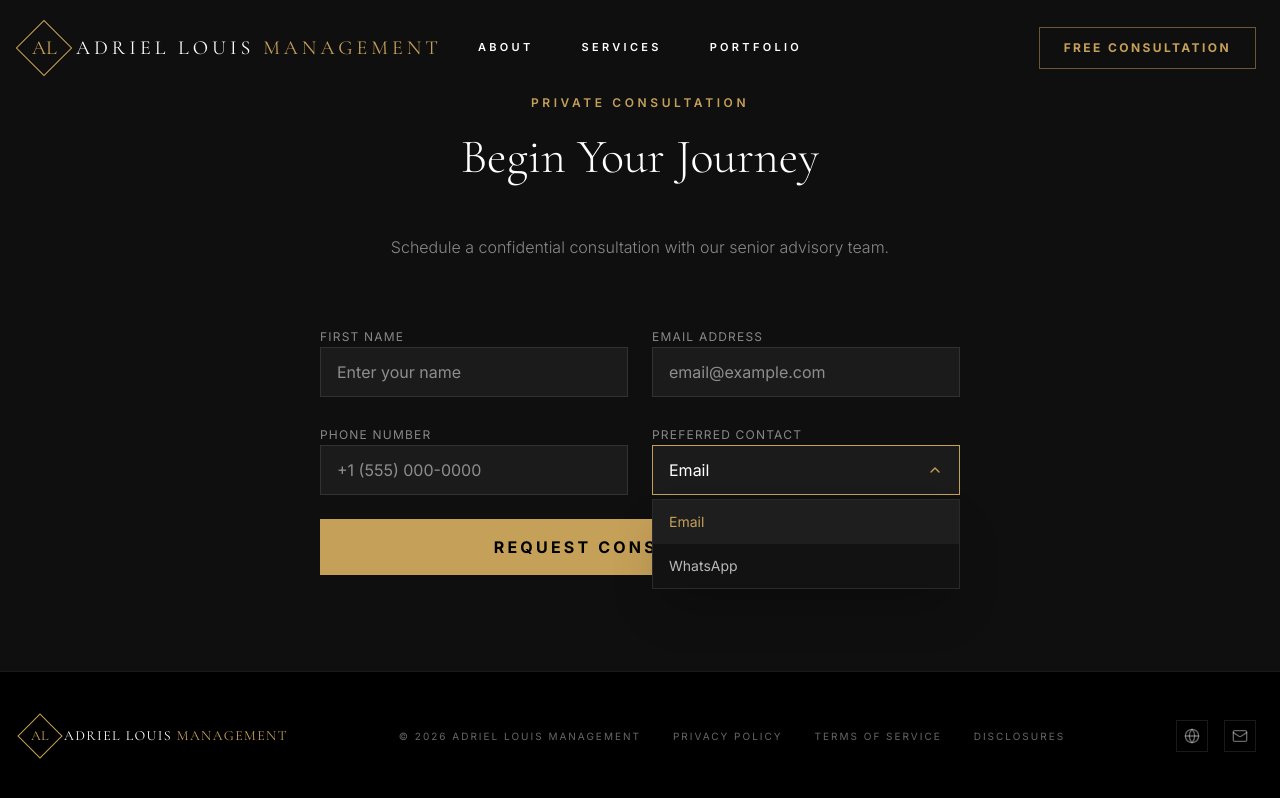
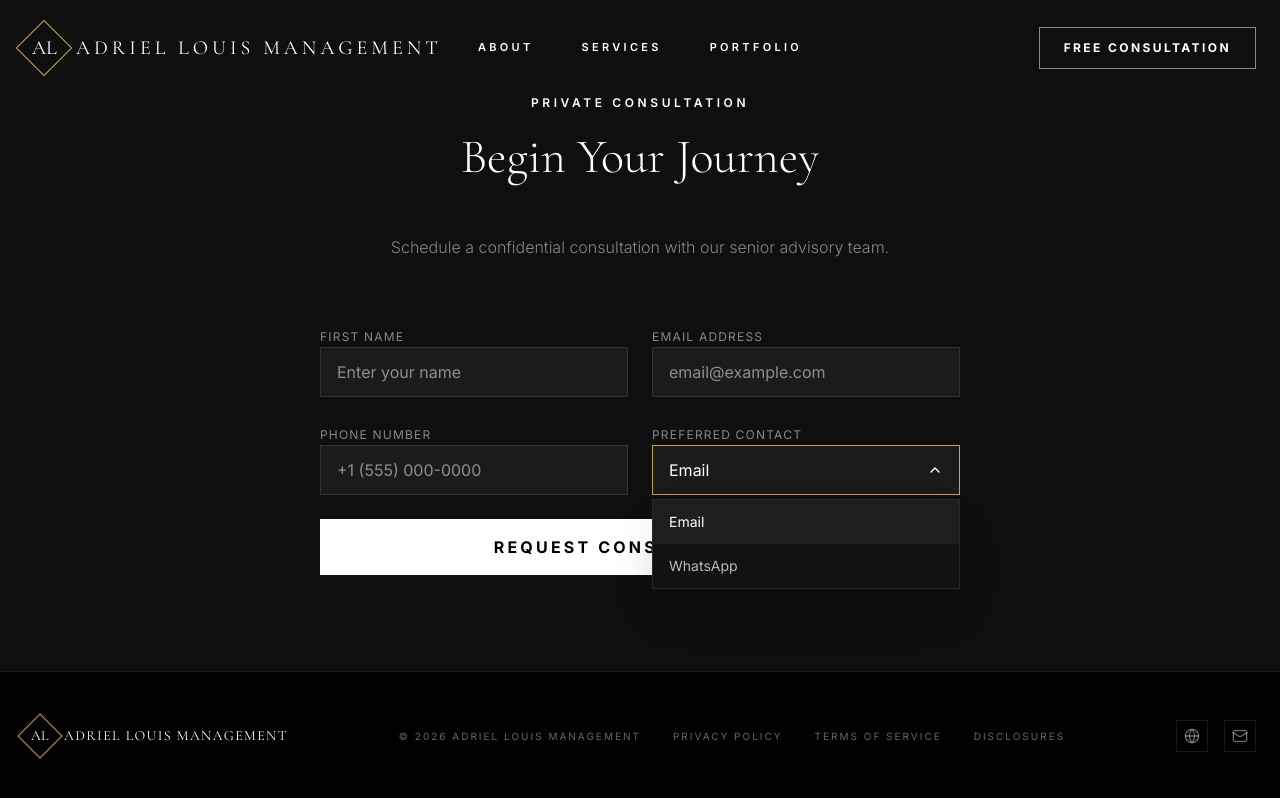
Before and after one commit to jwirjono/orthodox-wealth-management, a React (Vite) app: page / in a window 1280 px wide. Both pictures are taken after a click on the button "Email". Shown: the part 3600-4398 px from the top of the page. Built offline with nearby package versions, Linux system fonts and the light colour scheme.

Commit message:
change font to black and white

```diff
--- a/src/App.tsx
+++ b/src/App.tsx
@@ -53,7 +53,7 @@ const SectionHeading = ({ children, subtitle }: { children: React.ReactNode; sub
       <motion.p
         initial={{ opacity: 0, y: 10 }}
         whileInView={{ opacity: 1, y: 0 }}
-        className="text-gold uppercase tracking-[0.3em] text-xs font-semibold mb-4"
+        className=" uppercase tracking-[0.3em] text-xs font-semibold mb-4"
       >
         {subtitle}
       </motion.p>
@@ -89,7 +89,7 @@ const CustomSelect = ({
         <span className={cn(value ? "text-white" : "text-white/30")}>
           {value || "Select option"}
         </span>
-        <ChevronDown className={cn("w-4 h-4 text-gold transition-transform duration-300", isOpen && "rotate-180")} />
+        <ChevronDown className={cn("w-4 h-4  transition-transform duration-300", isOpen && "rotate-180")} />
       </button>
 
       <AnimatePresence>
@@ -116,7 +116,7 @@ const CustomSelect = ({
                   }}
                   className={cn(
                     "w-full text-left px-4 py-3 text-sm transition-colors hover:bg-gold hover:text-black",
-                    value === option ? "text-gold bg-white/5" : "text-white/70"
+                    value === option ? " bg-white/5" : "text-white/70"
                   )}
                 >
                   {option}
@@ -194,26 +194,26 @@ export default function App() {
           {/* Logo - Left */}
           <div className="flex-1 basis-0 flex items-center gap-3">
             <div className="w-10 h-10 border border-gold flex items-center justify-center rotate-45 group hover:bg-gold transition-all duration-500 cursor-pointer">
-              <span className="rotate-[-45deg] font-serif text-xl text-gold group-hover:text-black transition-colors">AL</span>
+              <span className="rotate-[-45deg] font-serif text-xl  group-hover:text-black transition-colors">AL</span>
             </div>
             <span className="font-serif text-xl tracking-[0.2em] uppercase hidden lg:block">
-              Adriel Louis <span className="text-gold">Management</span>
+              Adriel Louis <span className="">Management</span>
             </span>
           </div>
 
           {/* Navigation Links - Centered */}
           <div className="hidden md:flex items-center justify-center gap-12 text-[11px] uppercase tracking-[0.3em] font-semibold">
-            <a href="#about" className="hover:text-gold transition-all relative group py-2">
+            <a href="#about" className="hover: transition-all relative group py-2">
               About
-              <span className="absolute bottom-0 left-0 w-0 h-[1px] bg-gold transition-all duration-300 group-hover:w-full" />
+              <span className="absolute bottom-0 left-0 w-0 h-[1px] bg-white transition-all duration-300 group-hover:w-full" />
             </a>
-            <a href="#services" className="hover:text-gold transition-all relative group py-2">
+            <a href="#services" className="hover: transition-all relative group py-2">
               Services
-              <span className="absolute bottom-0 left-0 w-0 h-[1px] bg-gold transition-all duration-300 group-hover:w-full" />
+              <span className="absolute bottom-0 left-0 w-0 h-[1px] bg-white transition-all duration-300 group-hover:w-full" />
             </a>
-            <a href="#portfolio" className="hover:text-gold transition-all relative group py-2">
+            <a href="#portfolio" className="hover: transition-all relative group py-2">
               Portfolio
-              <span className="absolute bottom-0 left-0 w-0 h-[1px] bg-gold transition-all duration-300 group-hover:w-full" />
+              <span className="absolute bottom-0 left-0 w-0 h-[1px] bg-white transition-all duration-300 group-hover:w-full" />
             </a>
           </div>
 
@@ -221,9 +221,9 @@ export default function App() {
           <div className="flex-1 basis-0 flex justify-end">
             <a
               href="#contact"
-              className="group relative px-6 py-3 overflow-hidden border border-gold/50 text-gold text-[10px] sm:text-xs uppercase tracking-[0.2em] font-bold transition-all hover:text-black"
+              className="group relative px-6 py-3 overflow-hidden border border-white/50  text-[10px] sm:text-xs uppercase tracking-[0.2em] font-bold transition-all hover:text-black"
             >
-              <span className="absolute inset-0 w-0 bg-gold transition-all duration-500 ease-out group-hover:w-full" />
+              <span className="absolute inset-0 w-0 bg-white transition-all duration-500 ease-out group-hover:w-full" />
               <span className="relative z-10">Free Consultation</span>
             </a>
           </div>
@@ -250,7 +250,7 @@ export default function App() {
           >
             <h1 className="text-4xl sm:text-6xl md:text-7xl lg:text-8xl font-light mb-6 sm:mb-10 leading-[1.1]">
               Preserving Wealth.<br />
-              <span className="italic font-serif text-gold">Defining Legacies.</span>
+              <span className="italic font-serif ">Defining Legacies.</span>
             </h1>
             <p className="text-base sm:text-lg md:text-xl text-white/60 max-w-2xl mx-auto mb-10 sm:mb-16 font-light leading-relaxed px-4">
               Bespoke financial strategies for the world's most discerning individuals and families.
@@ -261,11 +261,11 @@ export default function App() {
           <div className="grid grid-cols-1 sm:grid-cols-2 gap-8 sm:gap-16 max-w-2xl mx-auto mt-12 sm:mt-24">
             <div className="text-center">
               <Counter value={2.5} suffix="B+" duration={2.5} />
-              <p className="text-gold uppercase tracking-[0.2em] text-[10px] sm:text-xs mt-3 font-semibold">Assets Under Management</p>
+              <p className=" uppercase tracking-[0.2em] text-[10px] sm:text-xs mt-3 font-semibold">Assets Under Management</p>
             </div>
             <div className="text-center">
               <Counter value={150} suffix="+" duration={2} />
-              <p className="text-gold uppercase tracking-[0.2em] text-[10px] sm:text-xs mt-3 font-semibold">Global Clients</p>
+              <p className=" uppercase tracking-[0.2em] text-[10px] sm:text-xs mt-3 font-semibold">Global Clients</p>
             </div>
           </div>
         </div>
@@ -312,11 +312,11 @@ export default function App() {
                   window.location.hash = "contact";
                 }}
               >
-                <item.icon className="w-10 h-10 text-gold mb-6 group-hover:scale-110 transition-transform" />
+                <item.icon className="w-10 h-10  mb-6 group-hover:scale-110 transition-transform" />
                 <h3 className="text-2xl mb-4">{item.title}</h3>
                 <p className="text-white/50 mb-8 font-light leading-relaxed">{item.desc}</p>
 
-                <button className="flex items-center gap-2 text-gold text-sm uppercase tracking-widest font-semibold group-hover:gap-4 transition-all">
+                <button className="flex items-center gap-2  text-sm uppercase tracking-widest font-semibold group-hover:gap-4 transition-all">
                   Explore {item.purpose} <ChevronRight className="w-4 h-4" />
                 </button>
 
@@ -406,7 +406,7 @@ export default function App() {
             ].map((item, i) => (
               <div key={i} className="text-center">
                 <div className="w-16 h-16 border border-gold/30 flex items-center justify-center mx-auto mb-6 rotate-45 group hover:bg-gold transition-all">
-                  <item.icon className="w-8 h-8 text-gold rotate-[-45deg] group-hover:text-black" />
+                  <item.icon className="w-8 h-8  rotate-[-45deg] group-hover:text-black" />
                 </div>
                 <h4 className="text-xl mb-3">{item.title}</h4>
                 <p className="text-white/50 text-sm font-light leading-relaxed">{item.desc}</p>
@@ -430,7 +430,7 @@ export default function App() {
                   { step: "04", title: "Monitoring", desc: "Continuous rebalancing and tactical adjustments." }
                 ].map((item, i) => (
                   <div key={i} className="flex gap-8">
-                    <span className="font-serif text-4xl text-gold/30">{item.step}</span>
+                    <span className="font-serif text-4xl /30">{item.step}</span>
                     <div>
                       <h5 className="text-xl mb-2">{item.title}</h5>
                       <p className="text-white/50 font-light">{item.desc}</p>
@@ -452,7 +452,7 @@ export default function App() {
                   <div key={i} className="space-y-2">
                     <div className="flex justify-between text-sm uppercase tracking-widest">
                       <span>{item.label}</span>
-                      <span className="text-gold">{item.value}</span>
+                      <span className="">{item.value}</span>
                     </div>
                     <div className="h-1 bg-white/5 overflow-hidden">
                       <motion.div
@@ -537,7 +537,7 @@ export default function App() {
 
             <button
               disabled={isSubmitting}
-              className="w-full py-4 bg-gold text-black uppercase tracking-[0.2em] font-bold hover:bg-gold-dark transition-all flex items-center justify-center gap-2 disabled:opacity-50"
+              className="w-full py-4 bg-white text-black uppercase tracking-[0.2em] font-bold hover:bg-gold transition-all flex items-center justify-center gap-2 disabled:opacity-50"
             >
               {isSubmitting ? (
                 <div className="w-5 h-5 border-2 border-black/30 border-t-black rounded-full animate-spin" />
@@ -577,17 +577,17 @@ export default function App() {
         <div className="max-w-7xl mx-auto px-6 flex flex-col md:flex-row justify-between items-center gap-8">
           <div className="flex items-center gap-2">
             <div className="w-8 h-8 border border-gold flex items-center justify-center rotate-45">
-              <span className="rotate-[-45deg] font-serif text-sm text-gold">AL</span>
+              <span className="rotate-[-45deg] font-serif text-sm ">AL</span>
             </div>
             <span className="font-serif text-sm tracking-widest uppercase">
-              Adriel Louis <span className="text-gold">Management</span>
+              Adriel Louis <span className="">Management</span>
             </span>
           </div>
           <div className="flex gap-8 text-[10px] uppercase tracking-[0.2em] text-white/40">
             <span>© 2026 Adriel Louis Management</span>
-            <a href="#" className="hover:text-gold transition-colors">Privacy Policy</a>
-            <a href="#" className="hover:text-gold transition-colors">Terms of Service</a>
-            <a href="#" className="hover:text-gold transition-colors">Disclosures</a>
+            <a href="#" className="hover: transition-colors">Privacy Policy</a>
+            <a href="#" className="hover: transition-colors">Terms of Service</a>
+            <a href="#" className="hover: transition-colors">Disclosures</a>
           </div>
           <div className="flex gap-4">
             <a href="#" className="w-8 h-8 border border-white/10 flex items-center justify-center hover:border-gold transition-colors">
```
